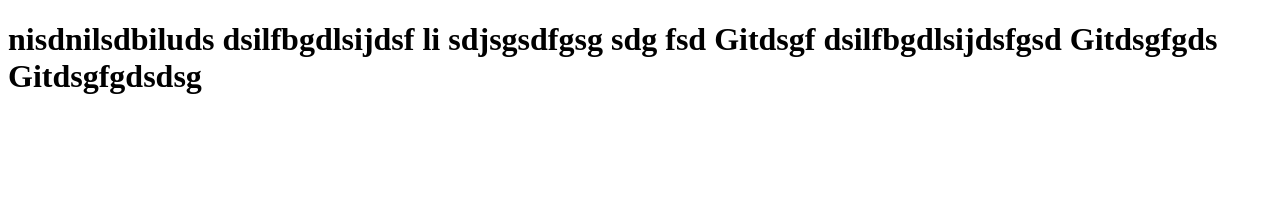
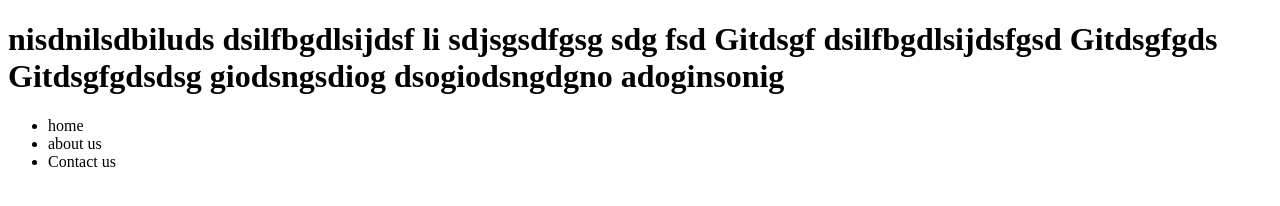
Before and after one commit to IlkhomKarimov/learn-git, a plain HTML site: page index.html in a window 1280 px wide. Drawn offline with Linux system fonts and the light colour scheme.

Commit message:
add a list

```diff
--- a/index.html
+++ b/index.html
@@ -13,7 +13,16 @@
         dsilfbgdlsijdsfgsd
         Gitdsgfgds
         Gitdsgfgdsdsg
+        giodsngsdiog
+        dsogiodsngdgno
+        adoginsonig
 
     </h1>
+    <ul>
+        <li>home</li>
+        <li>about us</li>
+        <li>Contact us</li>
+
+    </ul>
 </body>
 </html>
```
